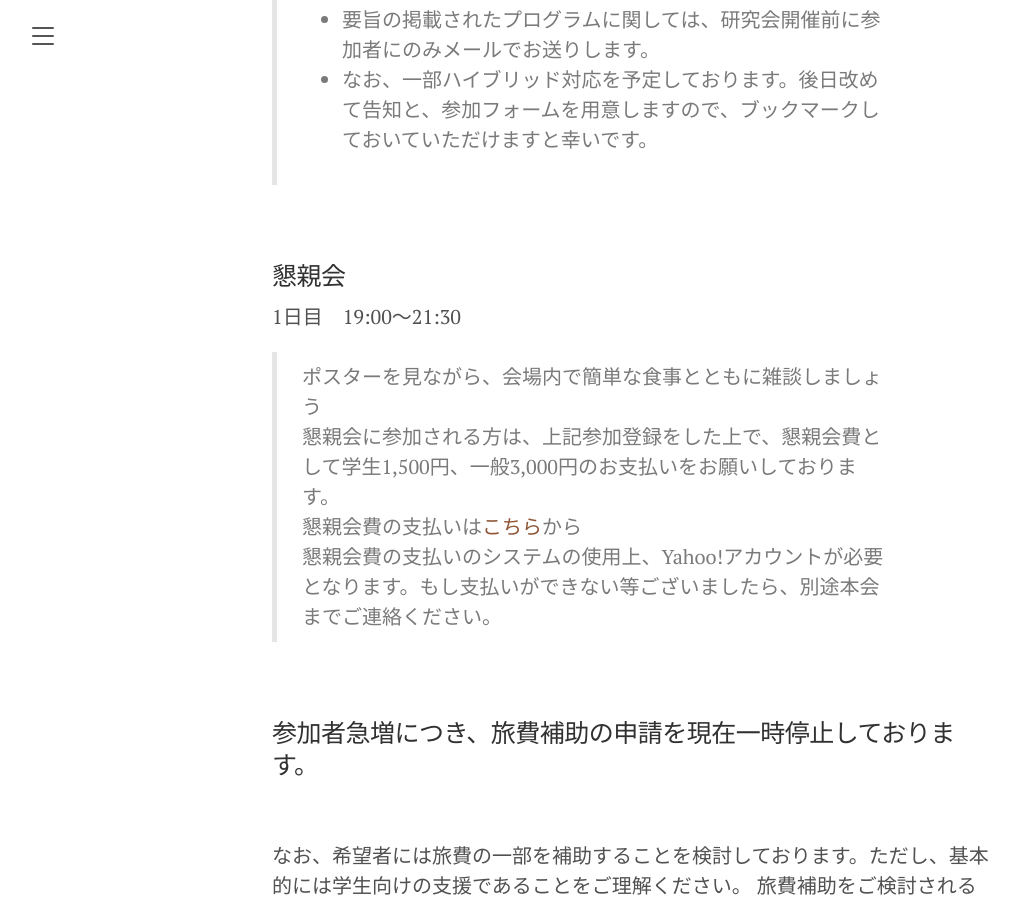
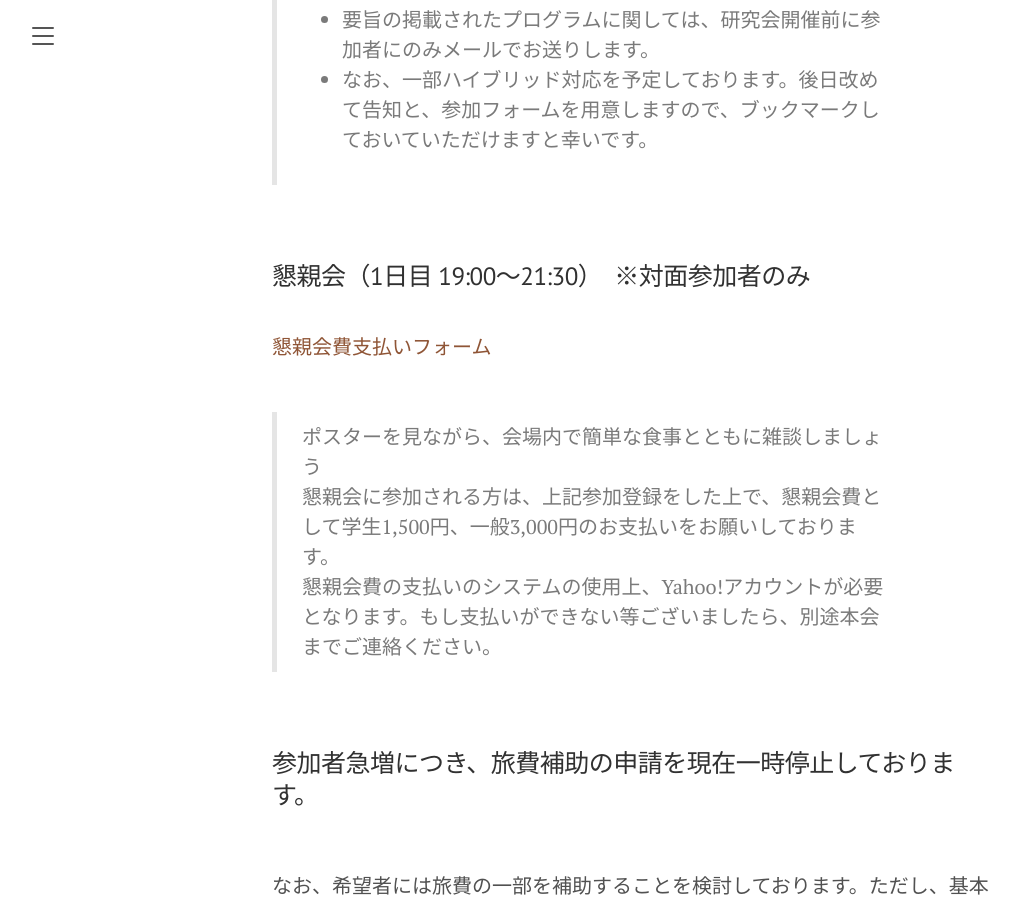
Before and after one commit to SystemsEthology/website, a Jekyll site: the page built from event_01/conference01_join.md, in a window 1280 px wide and 900 px high, scrolled down 1420 px. Shown: the whole window, without its empty margins (8-1027 px from the left). Built offline with Jekyll 4.4.1, drawn with Linux system fonts in a browser that asks for light colours.

Commit message:
Update conference01_join.md

```diff
--- a/event_01/conference01_join.md
+++ b/event_01/conference01_join.md
@@ -35,13 +35,16 @@ order: 5
 <br>
 
 
-### 懇親会
+### 懇親会（1日目 19:00〜21:30）　※対面参加者のみ
 
-1日目　19:00〜21:30
+<br>
+<a href="https://passmarket.yahoo.co.jp/event/show/detail/02ux05v05pe41.html" target="_blank" rel="noopener noreferrer">
+  懇親会費支払いフォーム
+</a>
+<br><br>
 
 > ポスターを見ながら、会場内で簡単な食事とともに雑談しましょう
 > 懇親会に参加される方は、上記参加登録をした上で、懇親会費として学生1,500円、一般3,000円のお支払いをお願いしております。
-> 懇親会費の支払いは[こちら](https://passmarket.yahoo.co.jp/event/show/detail/02ux05v05pe41.html)から
 > 懇親会費の支払いのシステムの使用上、Yahoo!アカウントが必要となります。もし支払いができない等ございましたら、別途本会までご連絡ください。
 
 <br>
```
